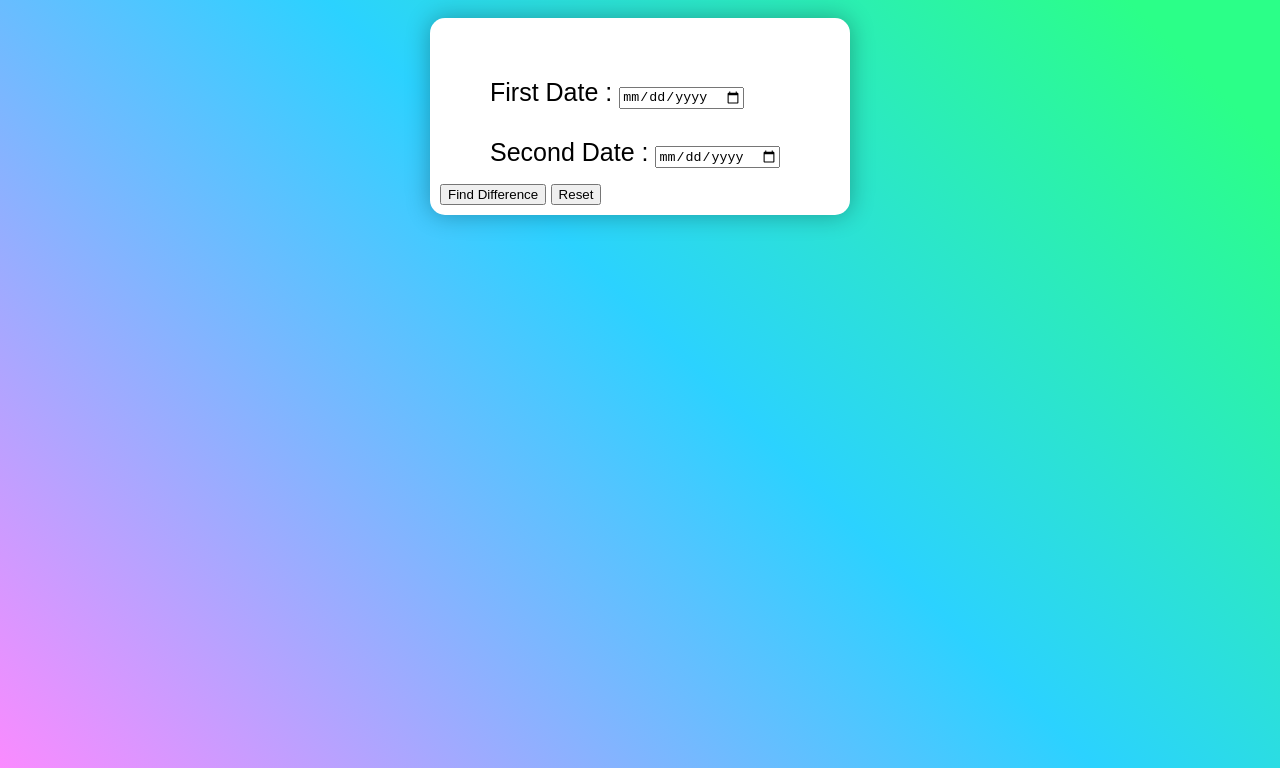
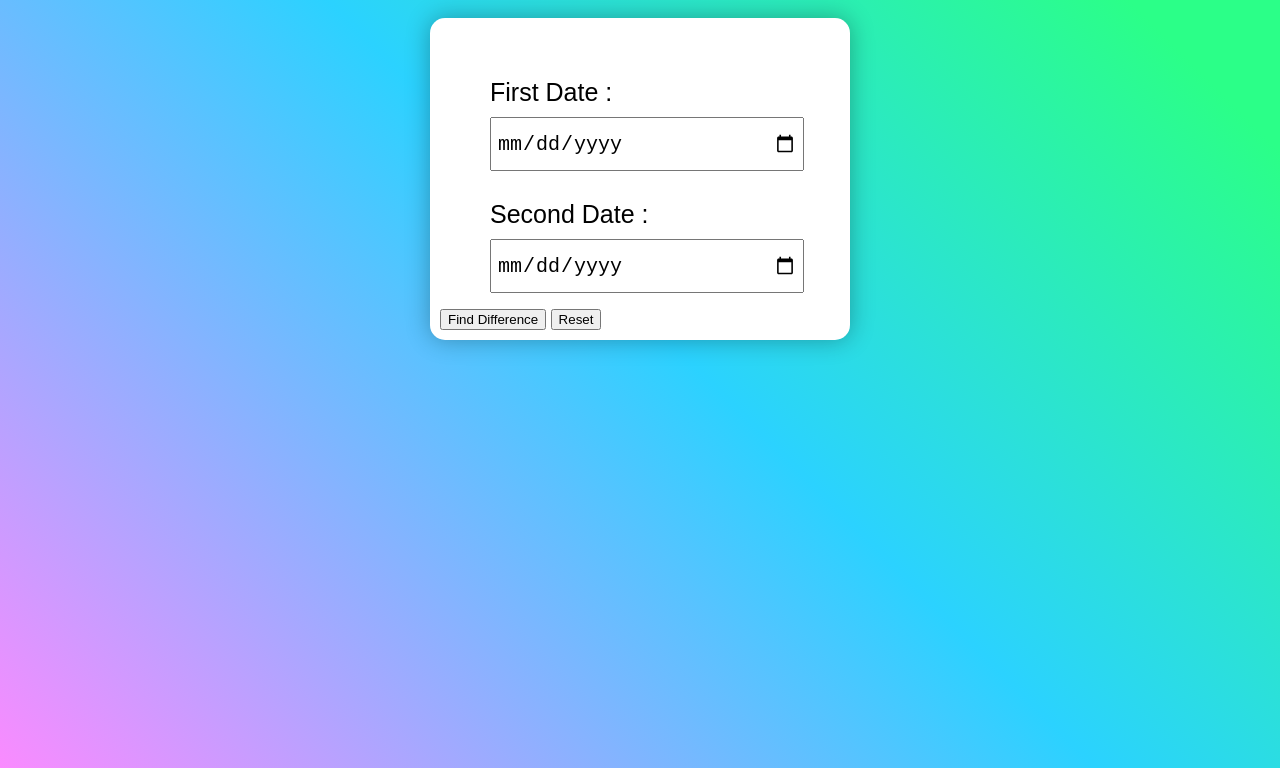
Before and after one commit to adityaw20/diff-2-dates, a plain HTML site: page index.html in a window 1280 px wide. Shown: the part 60-828 px from the top of the page. Drawn offline with Linux system fonts and the light colour scheme.

Commit message:
input css

```diff
--- a/index.html
+++ b/index.html
@@ -35,6 +35,13 @@
             width: 300px;
             font-size: 25px;
         }
+        input {
+            width: 100%;
+            height: 40px;
+            margin-top: 10px;
+            padding: 5px;
+            font-size: 20px;
+        }
 
     </style>
 </head>
```
